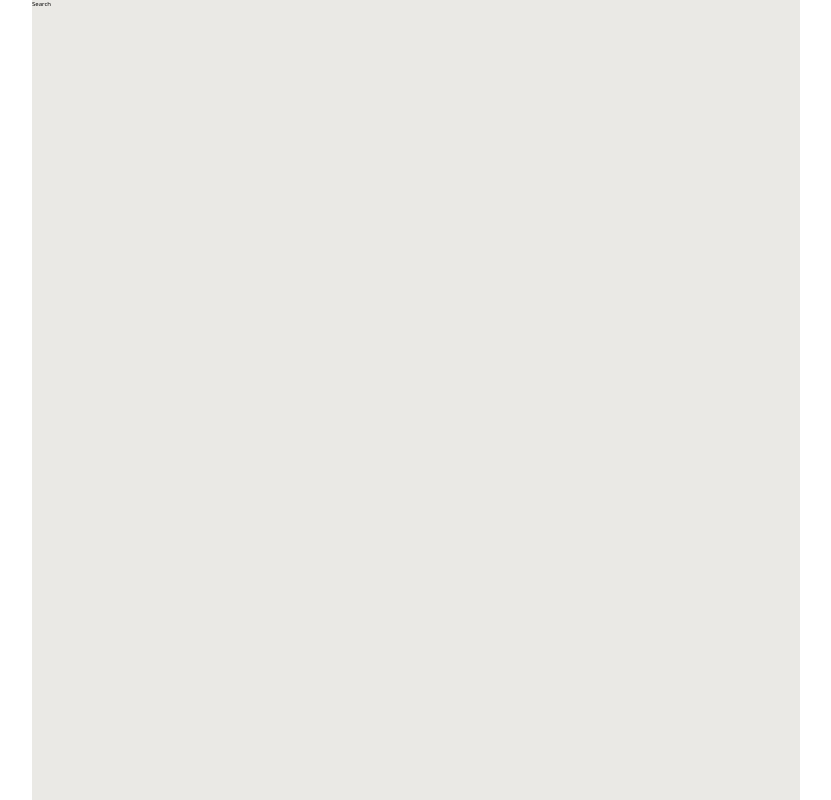
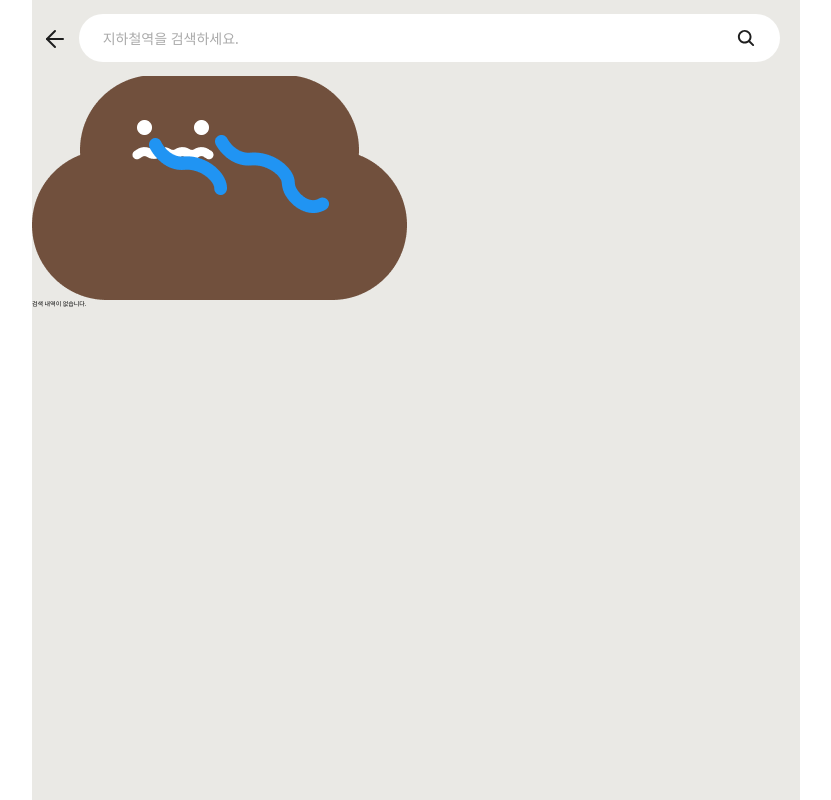
Before and after one commit to moonozz/poopoo, a React (Create React App) app: page /search in a window 1280 px wide. Shown: the whole page, without its empty margins (224-1055 px from the left). Built offline with nearby package versions, Linux system fonts and the light colour scheme.

Commit message:
:sparkles: Feat: /, /search 페이지 header 분기 및 state 계속 유지하게 작업

```diff
--- a/src/components/Header.jsx
+++ b/src/components/Header.jsx
@@ -1,23 +1,58 @@
-import React from 'react'
+import React, { useState, useEffect } from 'react'
 import usePooStore from '../store'
 import Input from './Input';
+import stationData from '../data/seoul-station-info.json'
+import { useLocation } from 'react-router-dom';
 
 function Header() {
-  const { headers, setHeaders } = usePooStore();
+  const location = useLocation()
+  const { headers, setHeaders, searchInputValue, setSearchInputValue, setSearchValue } = usePooStore();
+  // const [searchValue, setSearchValue] = useState("")
+
+  useEffect(() => {
+    if(location.pathname === "/") {
+      setHeaders("main")
+    } else if(location.pathname === "/search") {
+      setHeaders("search")
+    } else {
+      setHeaders("result")
+    }
+    console.log(location.pathname)
+  }, [headers])
+
+
+  const handleInputValue = (e) => {
+    setSearchInputValue(e.target.value);
+  }
+
+  const handleEnterKeypress = (e) => {
+    if(e.key === "Enter") {
+      e.preventDefault();
+      setSearchInputValue(searchInputValue);
+    }
+  }
+
+  const handleSearchValue = () => {
+    setSearchInputValue(searchInputValue);
+  }
+
+  const handleFilterValue = () => {
+    stationData.filter((i) => {
+      return setSearchValue(stationData.station_nm.includes(searchInputValue))
+    })
+  }
 
   return (
-    <div className='flex w-full h-[76px] max-w-[768px] py-[14px] pr-[20px] fixed z-10'>
-      {!headers === "main" && (
-        <button className='flex-center w-[50px] h-[50px]'>
-          <img className='w-[20px] h-[20px]' src={`${process.env.PUBLIC_URL}/assets/icon-back.svg`} alt='back-button'/>
-        </button>
-      )}
+    <div className='flex w-full h-[76px] max-w-[768px] py-[14px] pr-[20px] fixed z-10 bg-mainBg'>
       {headers === "main" && (
         ""
       )}
       {headers === "search" && (
-        <div className='w-full'>
-          <Input />
+        <div className='flex w-full'>
+          <button className='flex-center w-[50px] h-[50px]'>
+            <img className='' src={`${process.env.PUBLIC_URL}/assets/icon-back.svg`} alt='back-button' />
+          </button>
+          <Input placeholder='지하철역을 검색하세요.' onChange={handleInputValue} value={searchInputValue} onKeyDown={handleEnterKeypress} onClick={handleFilterValue}/>
         </div>
       )}
       {headers === "result" && (
--- a/src/components/Input.jsx
+++ b/src/components/Input.jsx
@@ -1,19 +1,36 @@
-import React from 'react'
+import React, { useEffect } from 'react'
 import usePooStore from '../store'
 
-function Input() {
-  const { searchInputValue, setSearchInputValue } = usePooStore();
+function Input(props) {
+  const {
+    placeholder,
+    value,
+    onChange,
+    onKeyDown,
+    onClick,
+  } = props;
 
-  const handleInputValue = (e) => {
-    setSearchInputValue(e.target.value)
-    console.log(searchInputValue)
-  };
+  const { headers, setHeaders } = usePooStore();
+
+  useEffect(() => {
+    // setHeaders(`${headers}`);
+    console.log(headers);
+  }, [headers])
 
   return (
-    <>
-      {/* <input placeholder="지하철역을 검색하세요." value={school} onChange={handleSchoolName} onKeyDown={handleEnterKeypress}></input> */}
-      <input className="w-full " placeholder="지하철역을 검색하세요." onChange={handleInputValue} value={searchInputValue}></input>
-    </>
+    <div className='flex w-full h-[48px] bg-white rounded-[30px] gap-[20px] px-[24px]'>
+      <input className="grow text-[14px] text-black placeholder:text-gray focus:outline-none " placeholder={placeholder} onChange={onChange} value={value} onKeyDown={onKeyDown}/>
+      {headers === "search"
+        ?
+          <button onClick={onClick}>
+            <img src={`${process.env.PUBLIC_URL}/assets/icon-search.svg`} alt='search-button'/>
+          </button>
+        :
+          <button onClick={onClick}>
+            <span>저장</span>
+          </button>
+      }
+    </div>
   )
 }
 
--- a/src/pages/Main.jsx
+++ b/src/pages/Main.jsx
@@ -1,11 +1,16 @@
-import React from 'react';
+import React, { useEffect } from 'react';
 import { useNavigate } from 'react-router-dom';
 import usePooStore from '../store';
 
 
 function Main() {
-  const navi = useNavigate()
+  const navi = useNavigate();
   const { headers, setHeaders } = usePooStore();
+
+  useEffect(() => {
+    setHeaders("main")
+  }, [])
+
 
   const handleSearchPage = () => {
     navi('/search')
--- a/src/pages/Search.jsx
+++ b/src/pages/Search.jsx
@@ -1,8 +1,30 @@
-import React from 'react'
+import React, { useEffect } from 'react'
+import { useNavigate } from 'react-router-dom';
+import usePooStore from '../store';
 
 function Search() {
+  const navi = useNavigate();
+  const { headers, setHeaders, searchInputValue, setSearchInputValue, chooseStation, setChooseStation, chooseStationLine, setChooseStationLine } = usePooStore();
+
+  useEffect(() => {
+    setHeaders("search")
+    console.log(headers)
+  }, [headers])
+
   return (
-    <div>Search</div>
+    <div>
+      {searchInputValue.length === 0
+        ?
+          <div>
+            <img src={`${process.env.PUBLIC_URL}/assets/symbol-none.png`} alt='우는 poo'/>
+            <p>검색 내역이 없습니다.</p>
+          </div>
+        :
+          <div>
+            <span>검색리스트</span>
+          </div>
+      }
+    </div>
   )
 }
 
```
